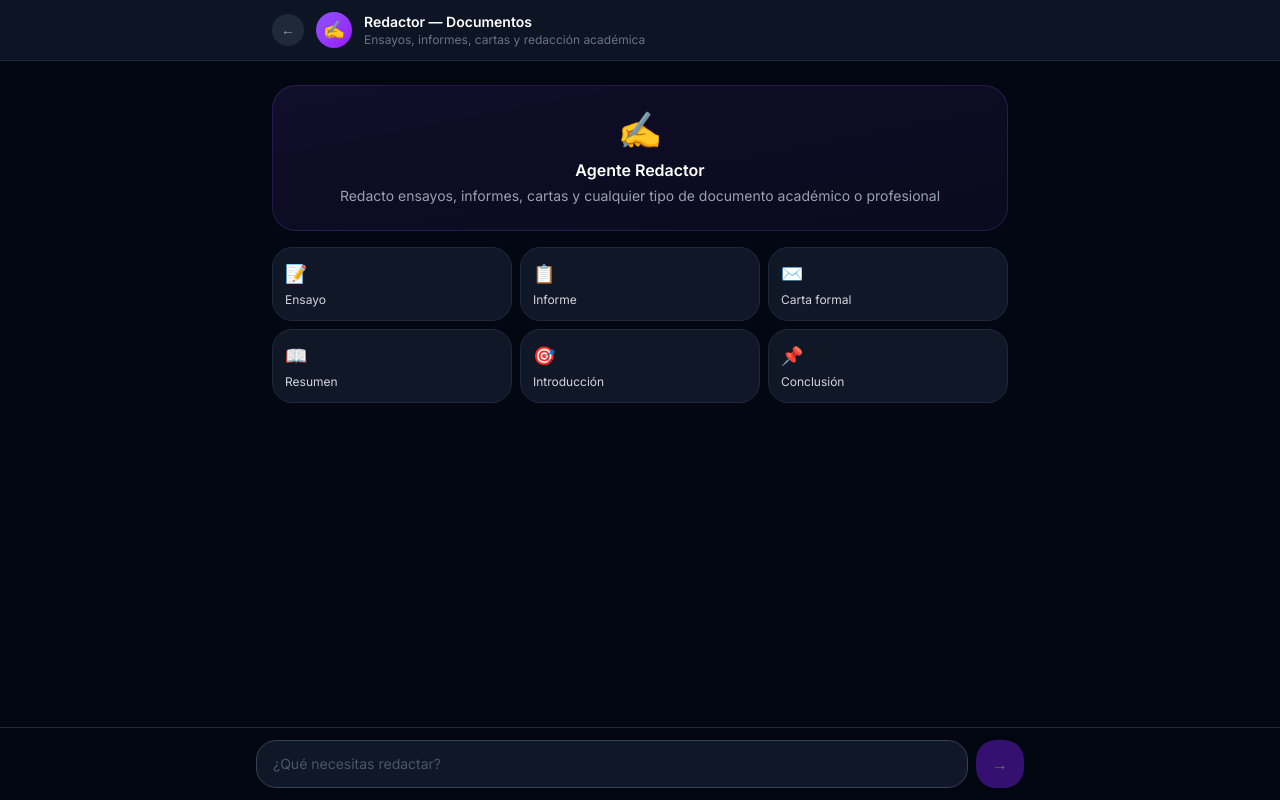
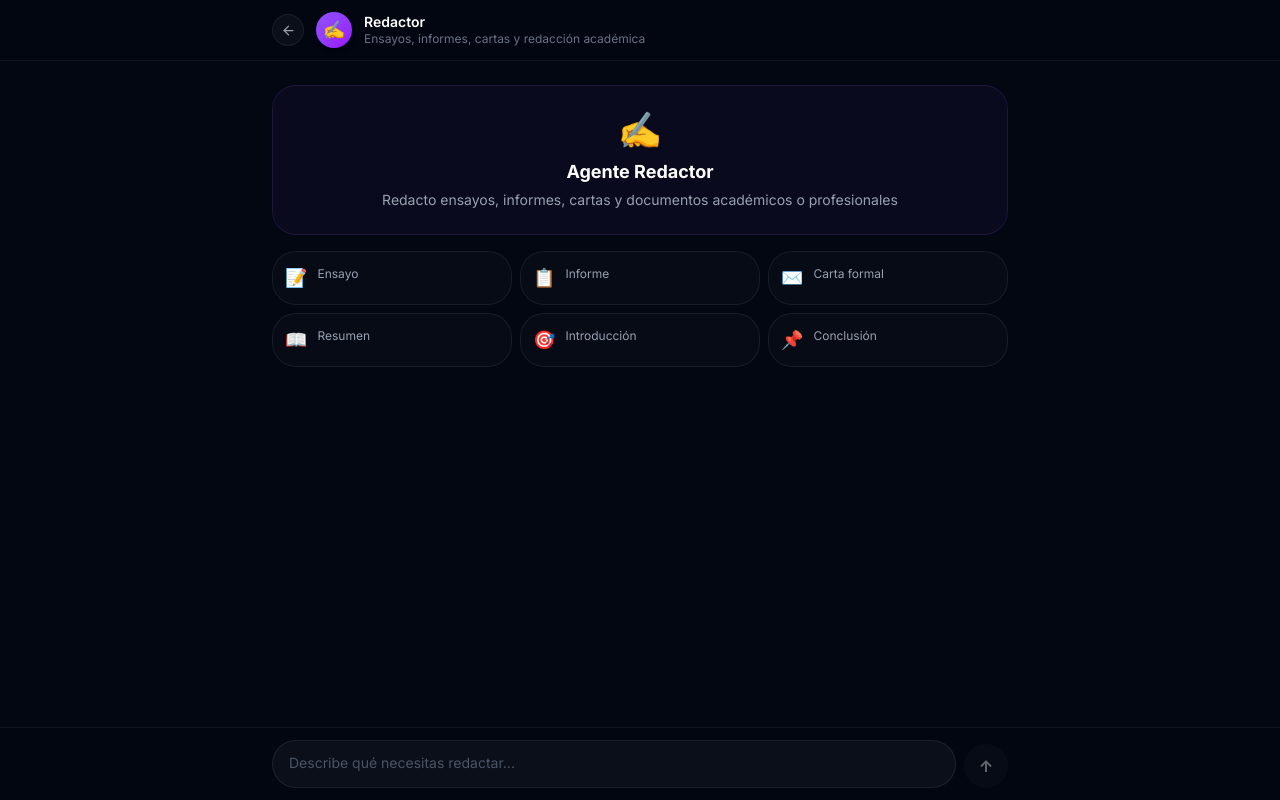
Before and after one commit to innova-space-edu/eduai-platform, a Next.js app: page /redactor in a window 1280 px wide. Built offline with nearby package versions, Linux system fonts and the light colour scheme.

Commit message:
Update page.tsx

```diff
--- a/app/redactor/page.tsx
+++ b/app/redactor/page.tsx
@@ -3,24 +3,25 @@ import { useState, useRef, useEffect } from "react"
 import ReactMarkdown from "react-markdown"
 import remarkGfm from "remark-gfm"
 import { useRouter } from "next/navigation"
-import Link from "next/link"
+import AgentHeader from "@/components/ui/AgentHeader"
+import AgentChatLayout, { UserBubble, AgentBubble, QuickPrompts, ChatInput } from "@/components/ui/AgentChatLayout"
 
+const ACCENT = "#8b5cf6"
 const QUICK = [
-  { icon: "📝", label: "Ensayo", prompt: "Escribe un ensayo académico sobre: " },
-  { icon: "📋", label: "Informe", prompt: "Crea un informe formal sobre: " },
-  { icon: "✉️", label: "Carta formal", prompt: "Redacta una carta formal para: " },
-  { icon: "📖", label: "Resumen", prompt: "Haz un resumen ejecutivo de: " },
-  { icon: "🎯", label: "Introducción", prompt: "Escribe una introducción para un trabajo sobre: " },
-  { icon: "📌", label: "Conclusión", prompt: "Escribe una conclusión para un trabajo sobre: " },
+  { icon: "📝", label: "Ensayo",        prompt: "Escribe un ensayo académico sobre: " },
+  { icon: "📋", label: "Informe",       prompt: "Crea un informe formal sobre: " },
+  { icon: "✉️", label: "Carta formal",  prompt: "Redacta una carta formal para: " },
+  { icon: "📖", label: "Resumen",       prompt: "Haz un resumen ejecutivo de: " },
+  { icon: "🎯", label: "Introducción",  prompt: "Escribe una introducción para un trabajo sobre: " },
+  { icon: "📌", label: "Conclusión",    prompt: "Escribe una conclusión para un trabajo sobre: " },
 ]
-
 interface Message { role: "user" | "assistant"; content: string }
 
 export default function RedactorPage() {
   const router = useRouter()
   const [messages, setMessages] = useState<Message[]>([])
-  const [input, setInput] = useState("")
-  const [loading, setLoading] = useState(false)
+  const [input,    setInput]    = useState("")
+  const [loading,  setLoading]  = useState(false)
   const bottomRef = useRef<HTMLDivElement>(null)
   useEffect(() => { bottomRef.current?.scrollIntoView({ behavior: "smooth" }) }, [messages, loading])
 
@@ -30,78 +31,43 @@ export default function RedactorPage() {
     setMessages(prev => [...prev, { role: "user", content: text }])
     setLoading(true)
     try {
-      const res = await fetch("/api/agents/redactor", {
-        method: "POST", headers: { "Content-Type": "application/json" },
-        body: JSON.stringify({ message: text, history: messages.slice(-8) }),
-      })
+      const res  = await fetch("/api/agents/redactor", { method: "POST", headers: { "Content-Type": "application/json" }, body: JSON.stringify({ message: text, history: messages.slice(-8) }) })
       const data = await res.json()
       setMessages(prev => [...prev, { role: "assistant", content: data.text }])
     } catch { setMessages(prev => [...prev, { role: "assistant", content: "Error." }]) }
-    finally { setLoading(false) }
+    finally   { setLoading(false) }
   }
 
   return (
-    <div className="min-h-screen bg-gray-950 flex flex-col">
-      <div className="border-b border-gray-800 bg-gray-900/80 sticky top-0 z-10">
-        <div className="max-w-3xl mx-auto px-4 py-3 flex items-center gap-3">
-          <button onClick={() => router.back()} className="w-8 h-8 flex items-center justify-center rounded-lg bg-gray-800 hover:bg-gray-700 text-gray-400 hover:text-white transition-all text-sm">←</button>
-          <div className="w-9 h-9 rounded-xl bg-gradient-to-br from-violet-500 to-purple-600 flex items-center justify-center text-lg">✍️</div>
-          <div>
-            <h1 className="text-white font-semibold text-sm">Redactor — Documentos</h1>
-            <p className="text-gray-500 text-xs">Ensayos, informes, cartas y redacción académica</p>
+    <AgentChatLayout
+      accentColor={ACCENT}
+      header={<AgentHeader icon="✍️" name="Redactor" desc="Ensayos, informes, cartas y redacción académica" gradient="from-violet-500 to-purple-600" />}
+      welcome={messages.length === 0 ? (
+        <div className="flex flex-col gap-4 animate-fade-in">
+          <div className="rounded-2xl p-6 text-center border" style={{ background: `${ACCENT}0c`, borderColor: `${ACCENT}25` }}>
+            <div className="text-4xl mb-2">✍️</div>
+            <h2 className="text-white font-bold text-lg">Agente Redactor</h2>
+            <p className="text-gray-400 text-sm mt-1">Redacto ensayos, informes, cartas y documentos académicos o profesionales</p>
           </div>
+          <QuickPrompts prompts={QUICK} onSelect={p => setInput(p)} accentColor={ACCENT} />
         </div>
-      </div>
-      <div className="max-w-3xl mx-auto w-full flex-1 px-4 py-6 flex flex-col gap-4">
-        {messages.length === 0 && (
-          <>
-            <div className="bg-gradient-to-br from-violet-500/10 to-purple-500/5 border border-violet-500/20 rounded-2xl p-6 text-center">
-              <div className="text-4xl mb-2">✍️</div>
-              <h2 className="text-white font-semibold">Agente Redactor</h2>
-              <p className="text-gray-400 text-sm mt-1">Redacto ensayos, informes, cartas y cualquier tipo de documento académico o profesional</p>
-            </div>
-            <div className="grid grid-cols-2 md:grid-cols-3 gap-2">
-              {QUICK.map(q => (
-                <button key={q.label} onClick={() => setInput(q.prompt)}
-                  className="bg-gray-900 hover:bg-gray-800 border border-gray-800 hover:border-violet-500/30 rounded-xl p-3 text-left transition-all">
-                  <span className="text-lg">{q.icon}</span>
-                  <p className="text-gray-300 text-xs mt-1">{q.label}</p>
-                </button>
-              ))}
-            </div>
-          </>
-        )}
+      ) : undefined}
+      messages={
         <div className="flex flex-col gap-4">
-          {messages.map((msg, i) => (
-            <div key={i} className={`flex ${msg.role === "user" ? "justify-end" : "justify-start"}`}>
-              {msg.role === "assistant" && <div className="w-7 h-7 rounded-lg bg-gradient-to-br from-violet-500 to-purple-600 flex items-center justify-center text-sm mr-2 mt-1 flex-shrink-0">✍️</div>}
-              <div className={`max-w-[85%] rounded-2xl px-4 py-3 ${msg.role === "user" ? "bg-violet-600 text-white" : "bg-gray-900 border border-gray-800 text-gray-200"}`}>
-                {msg.role === "assistant" ? (
-                  <div className="prose prose-invert prose-sm max-w-none [&_h2]:text-violet-300 [&_strong]:text-white [&_blockquote]:border-l-violet-500 [&_blockquote]:border-l-2 [&_blockquote]:pl-3 [&_blockquote]:text-gray-400">
+          {messages.map((msg, i) =>
+            msg.role === "user"
+              ? <UserBubble key={i} content={msg.content} />
+              : <AgentBubble key={i} icon="✍️" accentColor={ACCENT}>
+                  <div className="prose prose-invert prose-sm max-w-none [&_h2]:text-purple-300 [&_strong]:text-white">
                     <ReactMarkdown remarkPlugins={[remarkGfm]}>{msg.content}</ReactMarkdown>
                   </div>
-                ) : <p className="text-sm">{msg.content}</p>}
-              </div>
-            </div>
-          ))}
-          {loading && (
-            <div className="flex gap-2 items-center">
-              <div className="w-7 h-7 rounded-lg bg-gradient-to-br from-violet-500 to-purple-600 flex items-center justify-center">✍️</div>
-              <div className="bg-gray-900 border border-gray-800 rounded-2xl px-4 py-3 flex gap-1">
-                {[0,150,300].map(d => <div key={d} className="w-1.5 h-1.5 bg-violet-500 rounded-full animate-bounce" style={{animationDelay:`${d}ms`}} />)}
-              </div>
-            </div>
+                </AgentBubble>
           )}
           <div ref={bottomRef} />
         </div>
-      </div>
-      <div className="sticky bottom-0 bg-gray-950/90 backdrop-blur-sm border-t border-gray-800 px-4 py-3">
-        <div className="max-w-3xl mx-auto flex gap-2">
-          <input value={input} onChange={e => setInput(e.target.value)} onKeyDown={e => e.key === "Enter" && send(input)}
-            placeholder="¿Qué necesitas redactar?" className="flex-1 bg-gray-900 border border-gray-700 rounded-xl px-4 py-3 text-gray-200 placeholder-gray-600 text-sm focus:outline-none focus:border-violet-500/50" />
-          <button onClick={() => send(input)} disabled={!input.trim() || loading} className="bg-violet-600 hover:bg-violet-500 disabled:opacity-40 text-white px-4 py-3 rounded-xl">→</button>
-        </div>
-      </div>
-    </div>
+      }
+      loading={loading}
+      input={<ChatInput value={input} onChange={setInput} onSend={() => send(input)} loading={loading} placeholder="Describe qué necesitas redactar..." accentColor={ACCENT} />}
+    />
   )
 }
```
